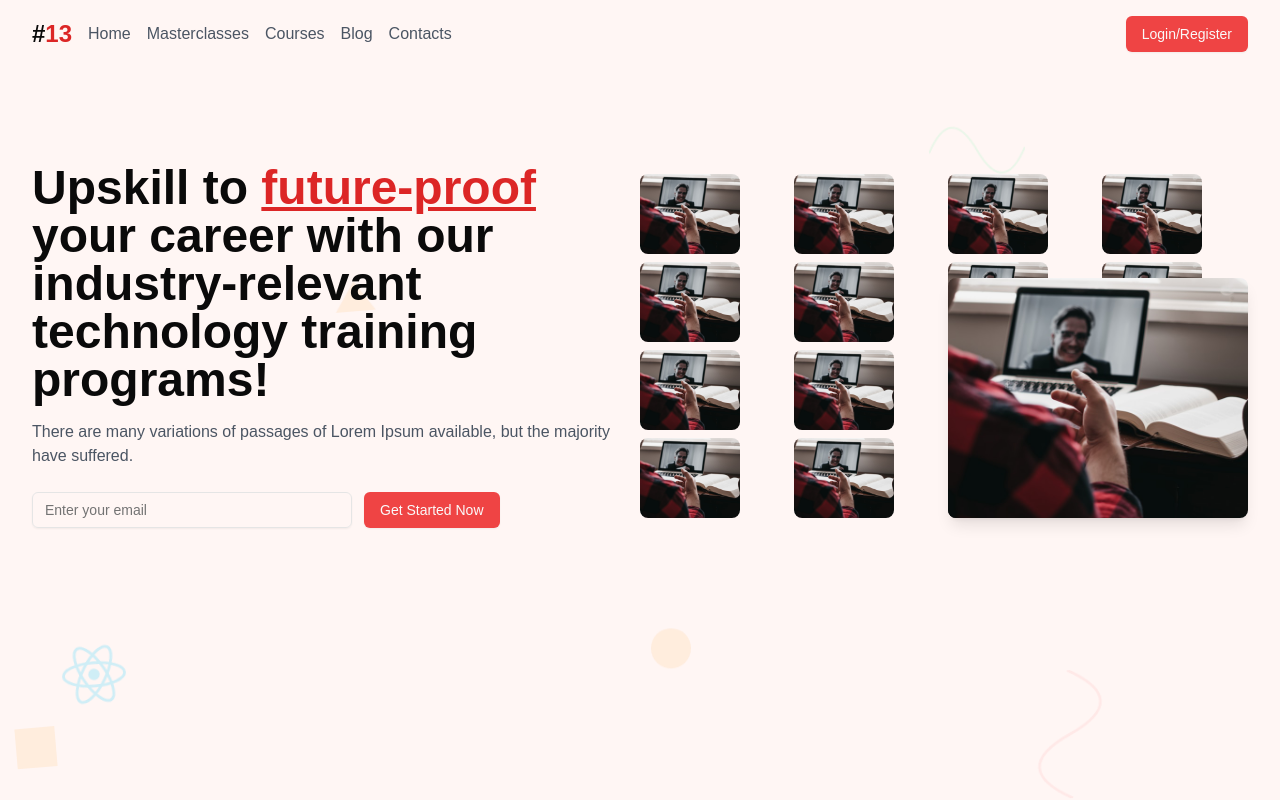
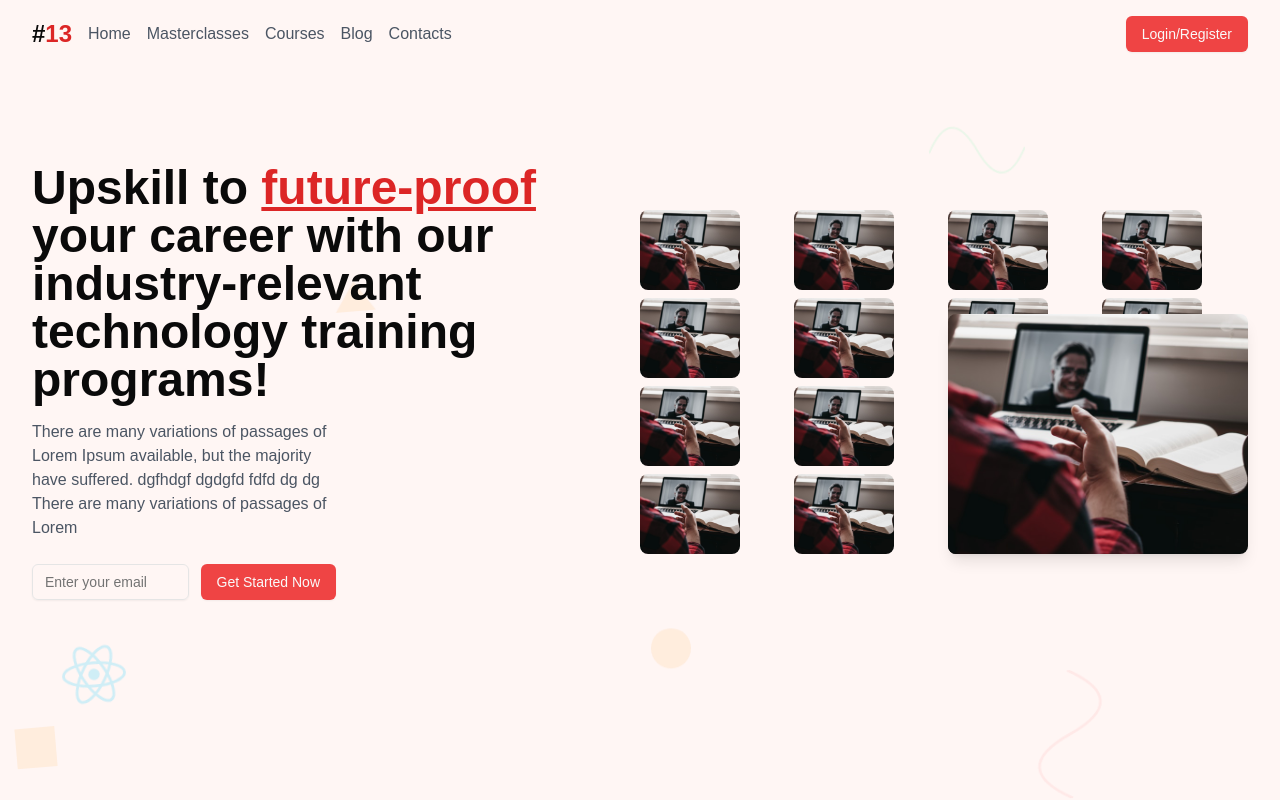
Before and after one commit to bhupeshchoudhary/hash13FrontEnd, a Next.js app: page / in a window 1280 px wide. Built offline with nearby package versions, Linux system fonts and the light colour scheme.

Commit message:
core:[add some padding in in p tag and get email button]

```diff
--- a/src/components/customComponents/landingPage/Hero.tsx
+++ b/src/components/customComponents/landingPage/Hero.tsx
@@ -132,12 +132,17 @@ export default function Hero() {
           <h1 className="text-4xl md:text-5xl font-bold leading-tight mb-4">
             Upskill to <span className="text-red-600 underline">future-proof</span> your career with our industry-relevant technology training programs!
           </h1>
+          {/* a div for formating p tag  */}
+
+          <div className='w-1/2'>
           <p className="text-gray-600 mb-6">
-            There are many variations of passages of Lorem Ipsum available, but the majority have suffered.
+            There are many variations of passages of Lorem Ipsum available, but the majority have suffered. dgfhdgf dgdgfd fdfd dg dg There are many variations of passages of Lorem
           </p>
+
           <div className="flex space-x-3">
             <Input type="email" placeholder="Enter your email" className="max-w-xs" />
             <Button variant="destructive">Get Started Now</Button>
+            </div>
           </div>
         </div>
         <div className="md:w-1/2 relative">
```
